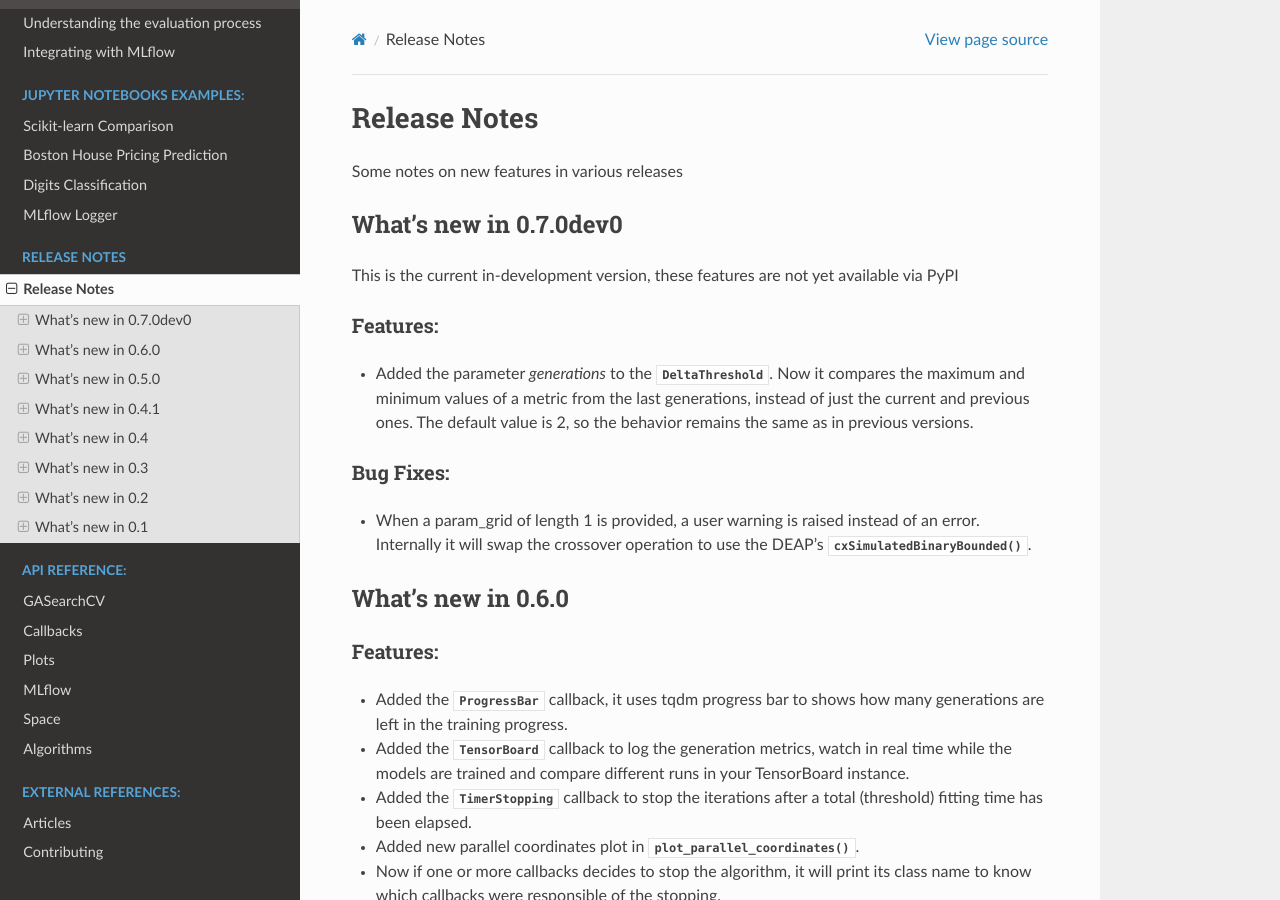
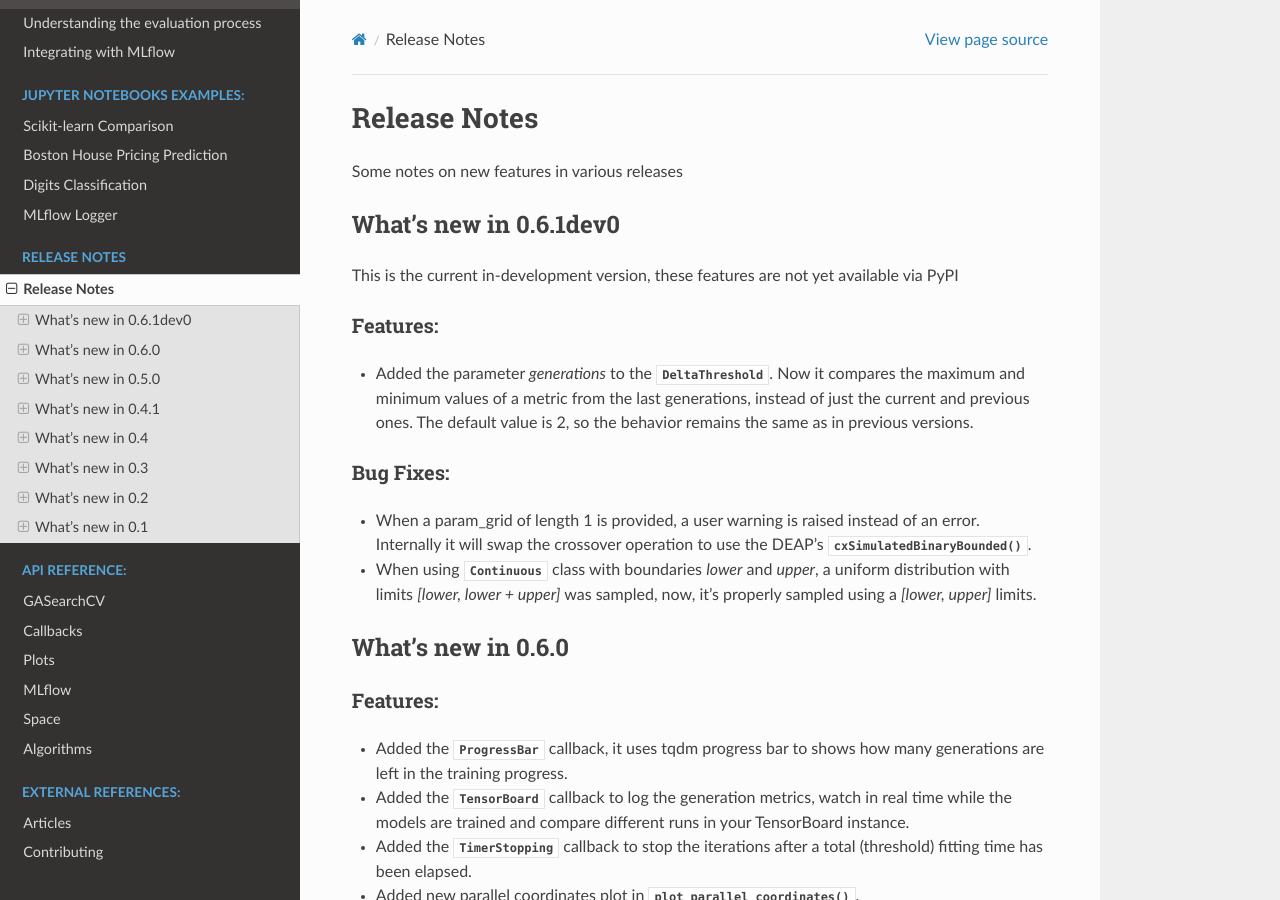
Before and after one commit to rodrigo-arenas/Sklearn-genetic-opt, a Sphinx documentation site: the page built from docs/release_notes.rst, in a window 1280 px wide and 900 px high. Built offline with Sphinx 7.4.7 and the Read the Docs theme 2.0.0, drawn with Linux system fonts in a browser that asks for light colours; the version number is read from the project's files by our own code.

Commit message:
Fix uniform random sampling

```diff
--- a/docs/release_notes.rst
+++ b/docs/release_notes.rst
@@ -3,8 +3,7 @@ Release Notes
 
 Some notes on new features in various releases
 
-
-What's new in 0.7.0dev0
+What's new in 0.6.1dev0
 -----------------------
 
 This is the current in-development version, these features are not yet
@@ -25,6 +24,9 @@ Bug Fixes:
 
 * When a param_grid of length 1 is provided, a user warning is raised instead of an error.
   Internally it will swap the crossover operation to use the DEAP's :func:`~tools.cxSimulatedBinaryBounded`.
+* When using :class:`~sklearn_genetic.space.Continuous` class with boundaries `lower` and `upper`,
+  a uniform distribution  with limits `[lower, lower + upper]` was sampled, now, it's properly sampled
+  using a `[lower, upper]` limits.
 
 
 What's new in 0.6.0
```
Also changed, not shown: 1 other file.
